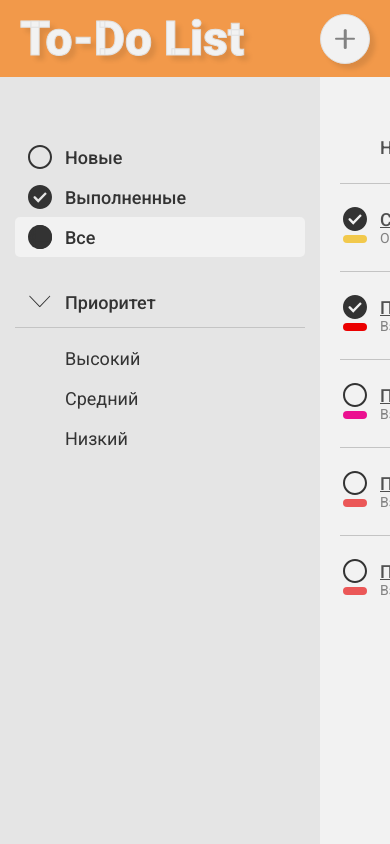
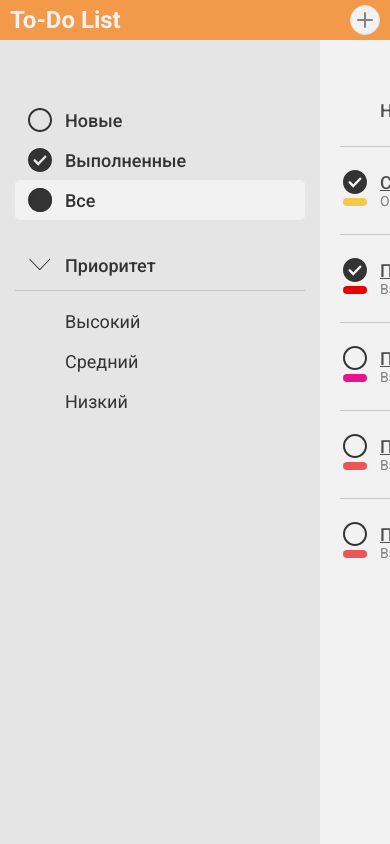
Before and after one commit to evgenstepanov/ToDo-List, a React (Create React App) app: page / in a window 390 px wide. Shown: the top 844 px of the page. Built offline with nearby package versions, Linux system fonts and the light colour scheme.

Commit message:
адаптивность Header

```diff
--- a/src/components/Header.css
+++ b/src/components/Header.css
@@ -6,17 +6,13 @@
   background-color: #f2994a;
   width: 100%;
 }
-.Header__logo {
+.logo {
   text-decoration: none;
-}
-.Header__logo_outline-shadow {
   -webkit-text-stroke: 1px #e0e0e0;
-}
-.Header__logo_shadow {
   text-shadow: 0.5rem 0.5rem 0.5rem rgba(0, 0, 0, 0.1);
 }
-.Header__button_shadow {
-  box-shadow: 0.5rem 0.5rem 0.5rem rgba(0, 0, 0, 0.1);
+.Header__logo {
+  margin-right: auto;
 }
 .button-plus {
   position: relative;
@@ -25,6 +21,7 @@
   background-color: #f2f2f2;
   border-radius: 50%;
   border: 1px solid #e0e0e0;
+  box-shadow: 0.5rem 0.5rem 0.5rem rgba(0, 0, 0, 0.1);
 }
 .button-plus:after,
 .button-plus:before {
@@ -45,3 +42,28 @@
   width: 0.25rem;
   height: 2rem;
 }
+@media (max-width: 990px) {
+  .button-plus {
+    width: 3rem;
+    height: 3rem;
+    box-shadow: none;
+  }
+  .button-plus:after {
+    width: 1.6rem;
+    height: 0.2rem;
+  }
+  .button-plus:before {
+    width: 0.2rem;
+    height: 1.6rem;
+  }
+  .Header {
+    padding: 0.5rem 1rem;
+  }
+  .logo {
+    font-size: 2.4rem;
+    font-weight: 700;
+    text-shadow: none;
+    -webkit-text-stroke: 0px;
+    /* box-shadow: none; */
+  }
+}
--- a/src/components/Header.js
+++ b/src/components/Header.js
@@ -4,18 +4,13 @@ import { Link } from 'react-router-dom';
 import { StoreContext } from '../store';
 
 export default function Header() {
-  const { openModalwithNew } = React.useContext(StoreContext);
+  const { openEmptyModal } = React.useContext(StoreContext);
 
   return (
     <header className='Header'>
+      <button className='button'></button>
       <Link
-        className='
-      Header__logo
-      Header__logo_outline-shadow
-      Header__logo_shadow
-      text_extra-light-color
-      text_black-weight
-      text_size-huge'
+        className='logo Header__logo text_size-huge text_black-weight text_extra-light-color'
         to='/'
       >
         To-Do List
@@ -25,7 +20,7 @@ export default function Header() {
       button button-plus
       Header__button_outline-shadow
       Header__button_shadow'
-        onClick={openModalwithNew}
+        onClick={openEmptyModal}
       ></button>
     </header>
   );
```
